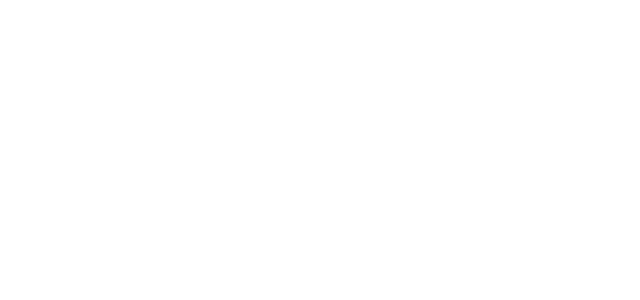
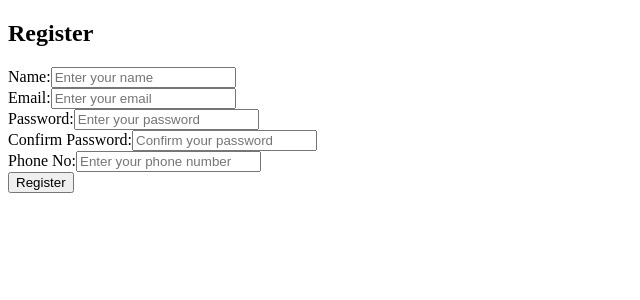
Before and after one commit to laxmikckarki/Study-Buddies-Final-Project, a React (Create React App) app in the folder client/: page /register in a window 1280 px wide. Before the commit this address had no page. Shown: the top 300 px of the page, without its empty margins (0-640 px from the left). Built offline with nearby package versions, Linux system fonts and the light colour scheme.

Commit message:
create register page

```diff
--- a/client/src/App.js
+++ b/client/src/App.js
@@ -1,12 +1,14 @@
-import { Route, Routes } from "react-router-dom";
+import { Routes, Route } from "react-router-dom";
 import About from "./pages/About";
 import Home from "./pages/Home";
 import Login from "./pages/Login";
+import RegisterPage from "./pages/Register";
 
 const App = () => (
 	<Routes>
 		<Route path="/" element={<Home />} />
 		<Route path="/about/this/site" element={<About />} />
+		<Route path="/register" element={<RegisterPage />} />
 		<Route path="/login" element={<Login />} />
 	</Routes>
 );
--- /dev/null
+++ b/client/src/pages/Register.js
@@ -0,0 +1,67 @@
+import React, { useState } from "react";
+
+function RegisterPage() {
+  const [name, setName] = useState("");
+  const [email, setEmail] = useState("");
+  const [password, setPassword] = useState("");
+  const [confirmPassword, setConfirmPassword] = useState("");
+  const [phone, setPhone] = useState("");
+
+  const handleNameChange = (e) => {
+    setName(e.target.value);
+  };
+
+  const handleEmailChange = (e) => {
+    setEmail(e.target.value);
+  };
+
+  const handlePasswordChange = (e) => {
+    setPassword(e.target.value);
+  };
+
+  const handleConfirmPasswordChange = (e) => {
+    setConfirmPassword(e.target.value);
+  };
+
+  const handlePhoneChange = (e) => {
+    setPhone(e.target.value);
+  };
+
+  const handleSubmit = (e) => {
+    e.preventDefault();
+
+    // Perform registration logic here
+    // You can access the form values: name, email, password, confirmPassword, and phone
+  };
+
+  return (
+    <div className="container">
+      <h2>Register</h2>
+      <form onSubmit={handleSubmit}>
+        <div className="form-group">
+          <label htmlFor="name">Name:</label>
+          <input type="text" id="name" value={name} onChange={handleNameChange} placeholder="Enter your name" required />
+        </div>
+        <div className="form-group">
+          <label htmlFor="email">Email:</label>
+          <input type="email" id="email" value={email} onChange={handleEmailChange} placeholder="Enter your email" required />
+        </div>
+        <div className="form-group">
+          <label htmlFor="password">Password:</label>
+          <input type="password" id="password" value={password} onChange={handlePasswordChange} placeholder="Enter your password" required />
+        </div>
+        <div className="form-group">
+          <label htmlFor="confirm-password">Confirm Password:</label>
+          <input type="password" id="confirm-password" value={confirmPassword} onChange={handleConfirmPasswordChange} placeholder="Confirm your password" required />
+        </div>
+        <div className="form-group">
+          <label htmlFor="phone">Phone No:</label>
+          <input type="tel" id="phone" value={phone} onChange={handlePhoneChange} placeholder="Enter your phone number" required />
+        </div>
+        <button className="btn" type="submit">Register</button>
+      </form>
+    </div>
+  );
+}
+
+export default RegisterPage;
```
